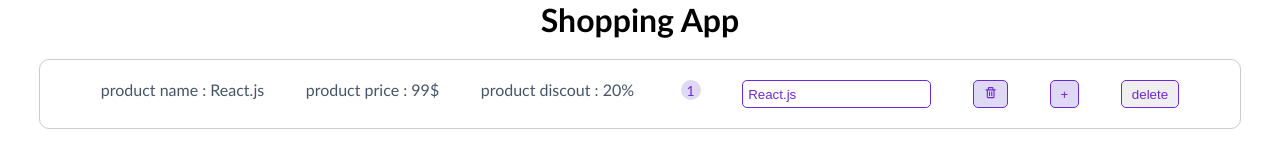
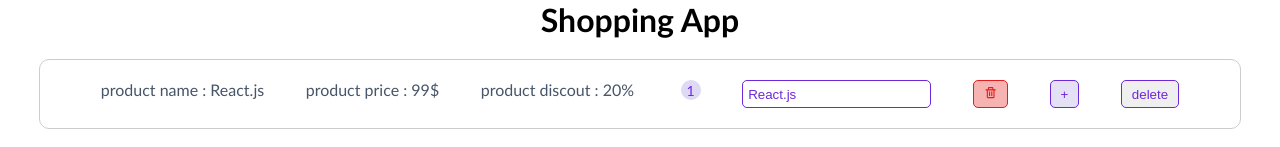
Before and after one commit to Ali-DoostAli/React-course, a React (Create React App) app: page / in a window 1280 px wide. Shown: the top 147 px of the page. Built offline with nearby package versions, Linux system fonts and the light colour scheme.

Commit message:
Dynaamic style in React

```diff
--- a/src/components/Product/Product.js
+++ b/src/components/Product/Product.js
@@ -16,7 +16,7 @@ const Product = (props) => {
         value={props.product.title}
       />
       <button
-        className={`${styles.button} ${styles.dec}`}
+        className={`${styles.button} ${styles.dec} ${props.product.quantity === 1 && styles.remove}`}
         onClick={props.onDecrement}
       >
         {props.product.quantity > 1 ? "- " : <BiTrash />}
--- a/src/components/Product/product.module.css
+++ b/src/components/Product/product.module.css
@@ -23,7 +23,7 @@
 }
 
 .inc{
-    background-color: #ded9f5;
+    background-color: #e4e0f5;
 }
 .dec{
 
@@ -57,3 +57,8 @@
 .input:focus{
     border: 2px solid #6d28d9;
 }
+.remove{
+    color: rgb(226, 29, 29);
+    border: 1px solid rgb(228, 29, 29);
+    background-color: rgb(247, 178, 178) ;
+}
```
